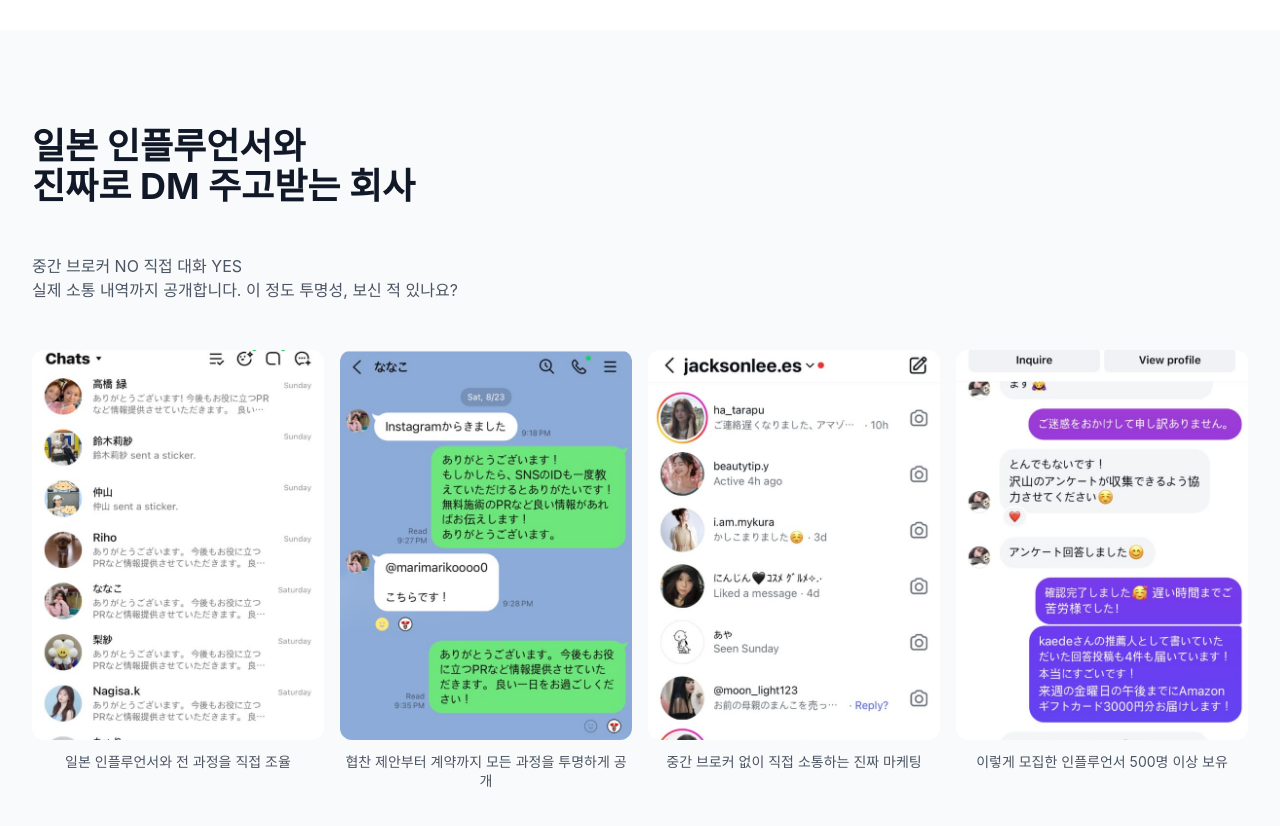
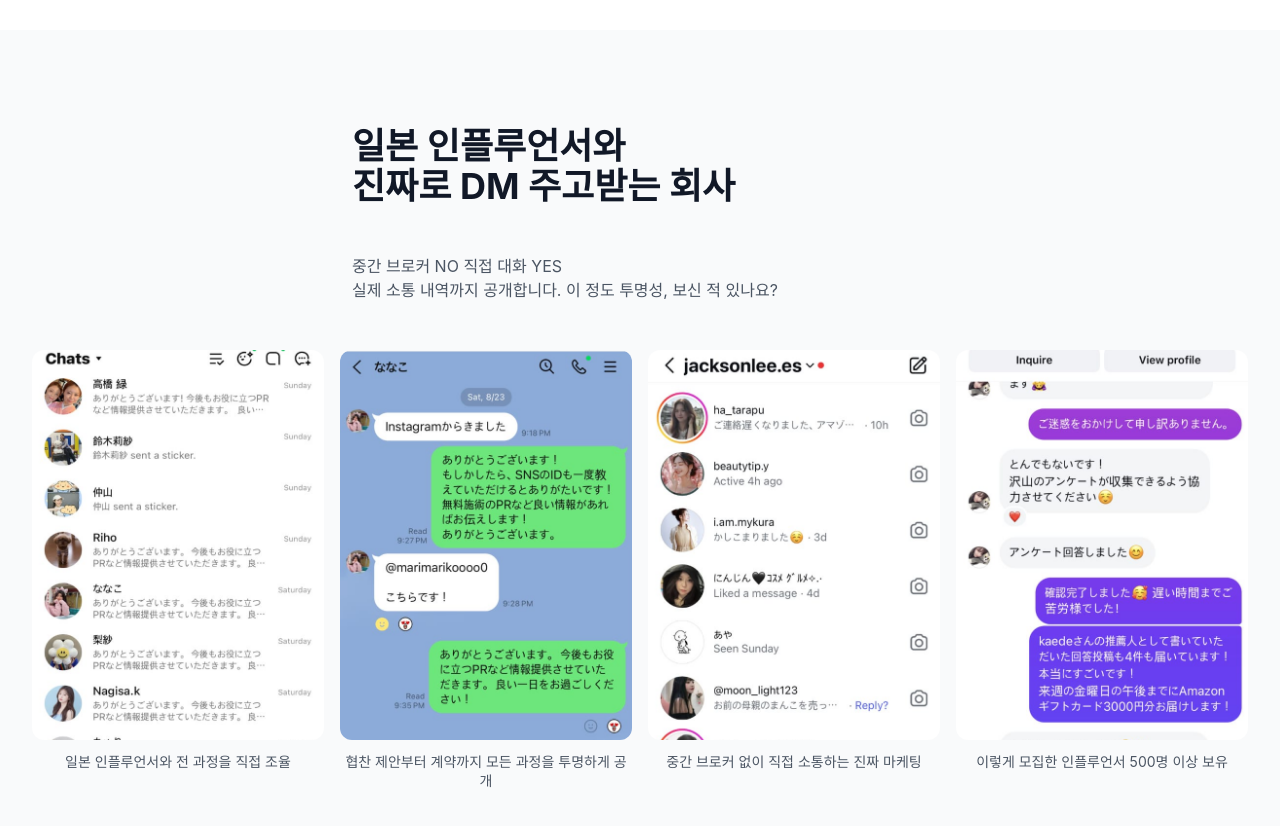
Before and after one commit to hckang2000/marketing, a Next.js app: page / in a window 1280 px wide. Shown: the part 1240-2066 px from the top of the page. Built offline with nearby package versions, Linux system fonts and the light colour scheme; no server answers; a web font is replaced by a local one.

Commit message:
style: InfluencerDM 제목 블록 max-w-xl mx-auto 가운데 정렬

```diff
--- a/src/components/sections/InfluencerDM.tsx
+++ b/src/components/sections/InfluencerDM.tsx
@@ -36,7 +36,7 @@ export function InfluencerDM() {
   return (
     <section className="section-padding bg-gray-50">
       <Container>
-        <motion.div {...motionProps} className="text-left mb-12">
+        <motion.div {...motionProps} className="text-left mb-12 max-w-xl mx-auto">
           <SectionTitle title="일본 인플루언서와<br />진짜로 DM 주고받는 회사" centered={false} />
           <ResponsiveText
             mobile="중간 브로커 NO 직접 대화 YES<br />실제 소통 내역까지 공개합니다. 이 정도 투명성, 보신 적 있나요?"
```
